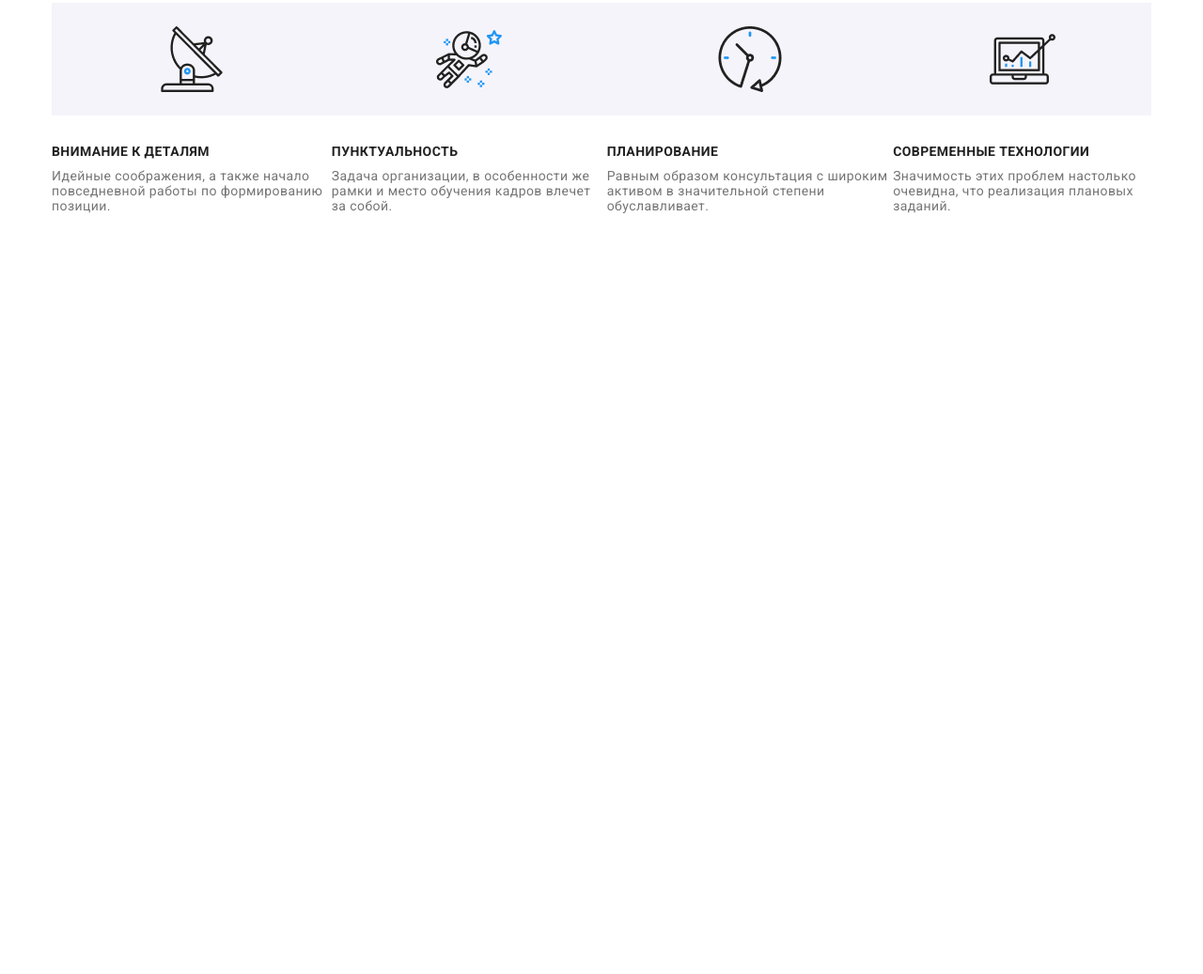
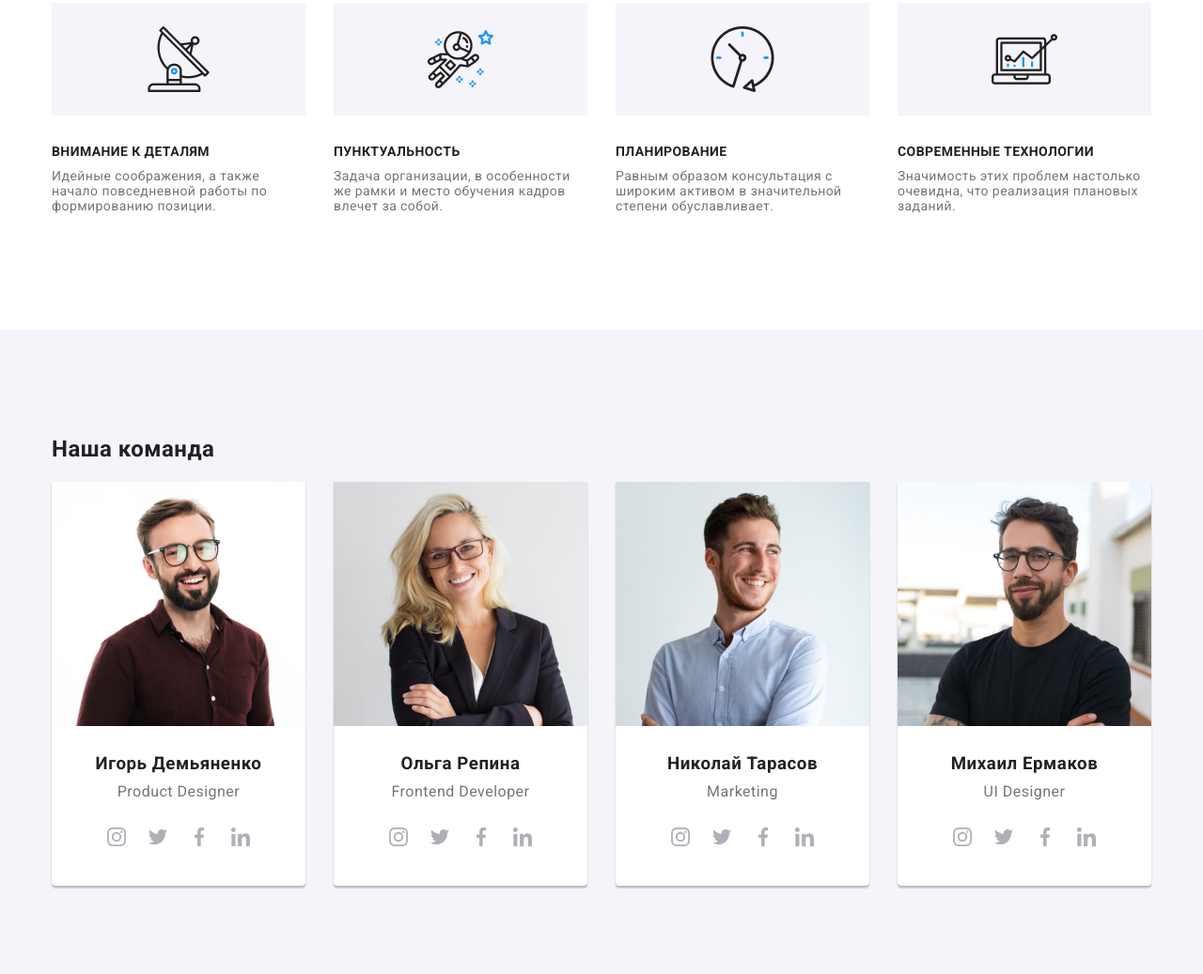
Before and after one commit to MariiaDrobotovych/goit-markup-hw-08, a plain HTML site: page index.html in a window 1280 px wide. Shown: the part 691-1728 px from the top of the page at 94% size. Before the commit the page ends 1012 px from the top, so only its background shows below. Drawn offline with nearby package versions, Linux system fonts and the light colour scheme.

Commit message:
add adaptive

```diff
--- a/index.html
+++ b/index.html
@@ -151,7 +151,7 @@
         </div>
       </section> -->
 
-      <!-- <section class="section staff-section">
+      <section class="section staff-section">
         <div class="container staff">
           <h2 class="section-title">Наша команда</h2>
 
@@ -312,7 +312,7 @@
             </ul>
           </div>
         </div>
-      </section> -->
+      </section>
 
       <!-- <section class="clients">
         <div class="container">
--- a/sass/base/_common.scss
+++ b/sass/base/_common.scss
@@ -38,3 +38,7 @@ body {
   color: $text-title;
   font-size: 18px;
 }
+
+img {
+  display: block;
+}
--- a/sass/layout/_advantages.scss
+++ b/sass/layout/_advantages.scss
@@ -8,6 +8,12 @@
   .advantages {
     display: flex;
     justify-content: space-between;
+  }
+}
+
+@media screen and (min-width: 768px) {
+  .advantages li {
+    width: 50%;
   }
 }
 
@@ -33,17 +39,23 @@
   }
 }
 
-// @media screen and (min-width: 768px) {
-//   .advantages li:nth-child(odd) {
-//     margin-right: 30px;
-//   }
-// }
+@media screen and (min-width: 480px) {
+  .advantages li:not(:last-child) {
+    margin-bottom: 30px;
+  }
+}
 
-// @media screen and (min-width: 1200px) {
-//   .advantages li:not(:last-child) {
-//     margin-right: 30px;
-//   }
-// }
+@media screen and (min-width: 768px) {
+  .advantages li:nth-child(odd) {
+    margin-right: 30px;
+  }
+}
+
+@media screen and (min-width: 1200px) {
+  .advantages li:not(:last-child) {
+    margin-right: 30px;
+  }
+}
 
 @media screen and (min-width: 480px) {
   .container .advantages {
--- a/sass/layout/_staff-section.scss
+++ b/sass/layout/_staff-section.scss
@@ -1,36 +1,52 @@
-// .section .staff {
-//   padding-right: 15px;
-//   padding-left: 15px;
-// }
+.staff-section .staff {
+  padding: 60px, 0px;
 
-// .staff-section {
-//   background-color: $grey-bg-color;
-// }
-// .staff > .section-title {
-//   margin-top: 0px;
-//   margin-bottom: 94px;
+  @media screen and (min-width: 1200px) {
+    padding: 90px, 0px;
+  }
+}
 
-//   font-size: 36px;
-//   line-height: 42px;
-//   text-align: center;
-//   letter-spacing: 0.03em;
-// }
+.staff-section {
+  height: 100%;
+  background-color: $grey-bg-color;
+}
 
-// .section > .staff {
-//   padding-top: 94px;
-//   padding-bottom: 94px;
-// }
+.staff-people .section-title,
+.staff-people p {
+  margin-top: 0px;
+  text-align: center;
+  letter-spacing: 0.03em;
+}
 
-// .staff-list ul {
-//   display: flex;
-//   text-align: center;
-//   justify-content: space-between;
-// }
+.staff-people .section-title {
+  margin-top: 30px;
+  margin-bottom: 10px;
+}
 
-// .staff-list li {
-//   background-color: $main-bg-color;
-//   border-radius: 0px 0px 4px 4px;
-// }
+.staff-people p {
+  margin-bottom: 16px;
+}
+
+.section > .staff {
+  padding-top: 60px;
+  padding-bottom: 60px;
+
+  @media screen and (min-width: 1200px) {
+    padding-top: 94px;
+    padding-bottom: 94px;
+  }
+}
+
+.staff-list ul {
+  display: flex;
+  text-align: center;
+  justify-content: space-between;
+}
+
+.staff-list li {
+  background-color: $main-bg-color;
+  border-radius: 0px 0px 4px 4px;
+}
 
 // .staff {
 //   padding-left: 0px;
@@ -41,53 +57,57 @@
 //   margin-right: 30px;
 // }
 
-// .staff-people > img {
-//   width: 270px;
-//   height: 260px;
+.staff-people > img {
+  width: 270px;
+  height: 260px;
 
-//   background-color: #2f303a;
-// }
+  background-color: #2f303a;
+}
 
-// .staff-people {
-//   box-shadow: 0px 3px 1px rgba(0, 0, 0, 0.1), 0px 1px 2px rgba(0, 0, 0, 0.08),
-//     0px 2px 2px rgba(0, 0, 0, 0.12);
-// }
+.staff-people {
+  box-shadow: 0px 3px 1px rgba(0, 0, 0, 0.1), 0px 1px 2px rgba(0, 0, 0, 0.08),
+    0px 2px 2px rgba(0, 0, 0, 0.12);
+}
 
-// .social-link {
-//   display: flex;
-//   justify-content: center;
-//   margin-bottom: 30px;
-// }
+.social-link {
+  display: flex;
+  justify-content: center;
+  padding-bottom: 24px;
 
-// .social-link a {
-//   display: flex;
-//   justify-content: center;
-//   align-items: center;
-// }
+  @media screen and (min-width: 1200px) {
+    padding-bottom: 30px;
+  }
+}
 
-// .social-link-thumb {
-//   width: 44px;
-//   height: 44px;
+.social-link a {
+  display: flex;
+  justify-content: center;
+  align-items: center;
+}
 
-//   transition: all 250ms cubic-bezier(0.4, 0, 0.2, 1);
+.social-link-thumb {
+  width: 44px;
+  height: 44px;
 
-//   &:focus,
-//   &:hover {
-//     background-color: $text-accent;
-//     border-radius: 50%;
-//     cursor: pointer;
-//   }
-// }
+  transition: all 250ms cubic-bezier(0.4, 0, 0.2, 1);
 
-// .social-link-thumb:hover svg,
-// .social-link-thumb:focus svg {
-//   fill: $main-bg-color;
-// }
+  &:focus,
+  &:hover {
+    background-color: $text-accent;
+    border-radius: 50%;
+    cursor: pointer;
+  }
+}
 
-// .social-link svg {
-//   width: 20px;
-//   height: 20px;
-//   fill: #afb1b8;
+.social-link-thumb:hover svg,
+.social-link-thumb:focus svg {
+  fill: $main-bg-color;
+}
 
-//   transition: all 250ms cubic-bezier(0.4, 0, 0.2, 1);
-// }
+.social-link svg {
+  width: 20px;
+  height: 20px;
+  fill: #afb1b8;
+
+  transition: all 250ms cubic-bezier(0.4, 0, 0.2, 1);
+}
```
Also changed, not shown: css/main.css, css/main.min.css, css/portfolio.css, css/portfolio.min.css, 4 other files.
